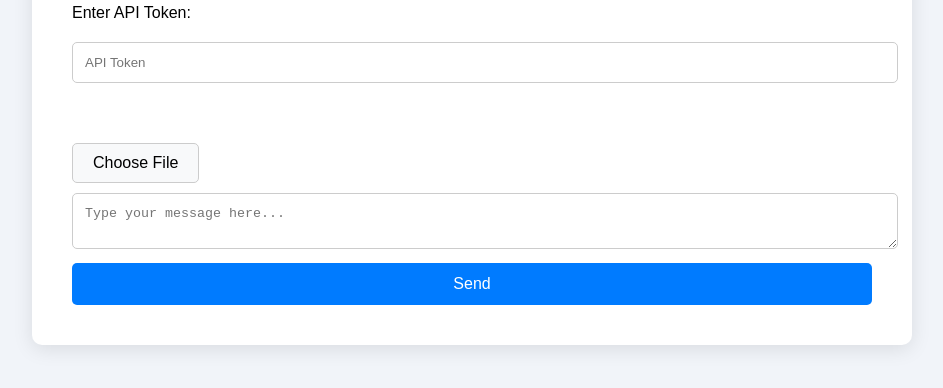
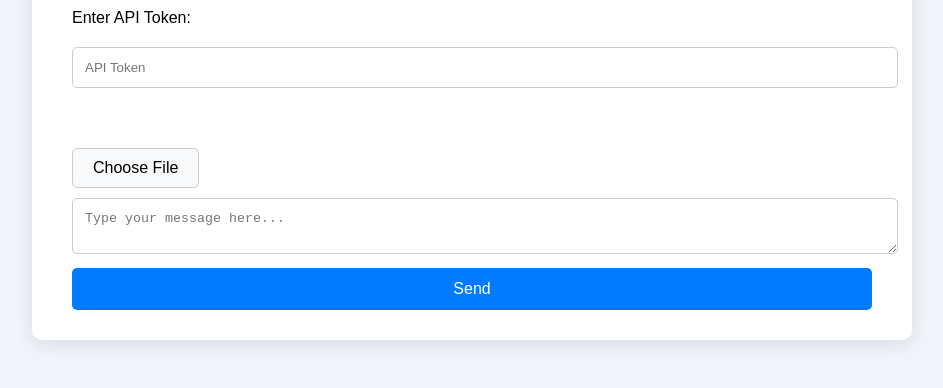
Before and after one commit to j-c-levin/webgpt, a plain HTML site: page index.html in a window 1280 px wide. Shown: the part 280-668 px from the top of the page, without its empty margins (168-1111 px from the left). Drawn offline with nearby package versions, Linux system fonts and the light colour scheme.

Commit message:
some styling

```diff
--- a/index.html
+++ b/index.html
@@ -32,9 +32,11 @@
             </template>
         </div>
         <div class="fixed-input-bar">
-            <label for="file-upload" class="file-upload-label">Choose File</label>
-            <input type="file" id="file-upload" @change="uploadImage">
-            <img v-if="selectedImageDataUrl" :src="selectedImageDataUrl" class="thumbnail" alt="Image Preview">
+            <div class="file-upload-wrapper">
+                <label for="file-upload" class="file-upload-label">Choose File</label>
+                <input type="file" id="file-upload" @change="uploadImage">
+                <img v-if="selectedImageDataUrl" :src="selectedImageDataUrl" class="thumbnail" alt="Image Preview">
+            </div>
             <textarea v-model="userInput" placeholder="Type your message here..."></textarea>
             <button @click="sendMessage">Send</button>
         </div>
--- a/style.css
+++ b/style.css
@@ -113,7 +113,7 @@ button.clear-button {
     max-width: 100px; /* Adjust the size as needed */
     height: auto;
     border-radius: 5px;
-    margin-top: 10px;
+    margin-top: 0; /* Remove top margin */
 }
 
 .assistant-message {
@@ -134,15 +134,12 @@ input[type="file"] {
     border-radius: 5px;
     cursor: pointer;
     background-color: #f8f9fa;
-    margin-bottom: 10px;
+    margin-bottom: 0; /* Removed bottom margin */
+    margin-right: 10px; /* Space between the button and the thumbnail */
 }
 
 .file-upload-label:hover {
     background-color: #e2e6ea;
-}
-
-input, textarea, .file-upload-label, button {
-    margin-bottom: 10px;
 }
 
 .fixed-input-bar {
@@ -180,7 +177,13 @@ img {
     max-width: 80%;  /* Makes sure the image does not exceed the bubble width */
 }
 
-.container img {
-    display: block;  /* Ensures that images are block-level so they do not break the flow */
-    margin: 0 auto;  /* Centralizes the image within the container */
+.file-upload-wrapper {
+    display: flex;
+    align-items: flex-start;
+    margin-bottom: 10px;
 }
+
+.file-upload-label {
+    margin-bottom: 0;
+    margin-right: 10px; /* Add space between the button and the thumbnail */
+}
```
